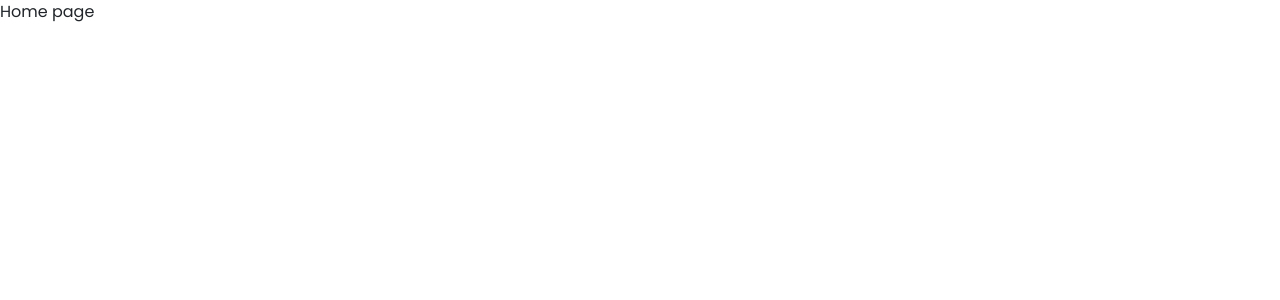
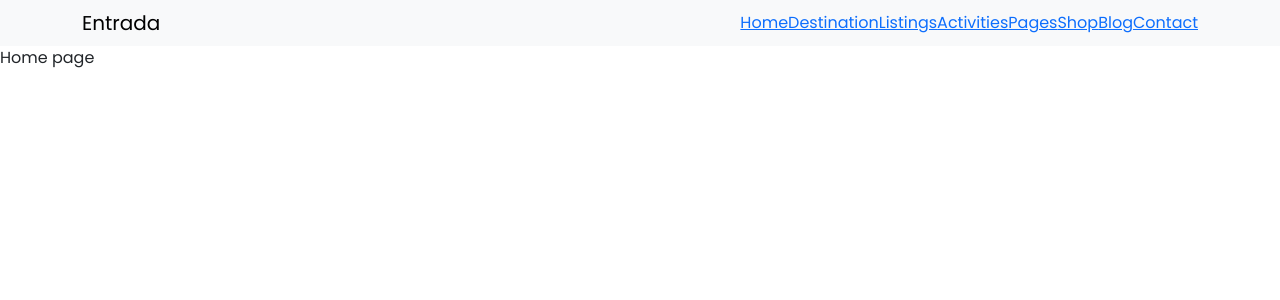
Before and after one commit to cvukxwhoo/pj-nhom2-react, a React (Vite) app: page / in a window 1280 px wide. Shown: the top 300 px of the page. Built offline with nearby package versions, Linux system fonts and the light colour scheme.

Commit message:
add defaultLayout

```diff
--- a/src/App.jsx
+++ b/src/App.jsx
@@ -1,5 +1,6 @@
 import { BrowserRouter as Router, Route, Routes } from "react-router-dom";
 import { publicRoutes } from "./routes";
+import DefaultLayout from "./components/Layout/DefaultLayout";
 
 function App() {
   return (
@@ -7,8 +8,19 @@ function App() {
       <div className="App">
         <Routes>
           {publicRoutes.map((route, index) => {
+            const Layout = route.layout || DefaultLayout;
             const Page = route.component;
-            return <Route key={index} path={route.path} element={<Page />} />;
+            return (
+              <Route
+                key={index}
+                path={route.path}
+                element={
+                  <Layout>
+                    <Page />
+                  </Layout>
+                }
+              />
+            );
           })}
         </Routes>
       </div>
--- /dev/null
+++ b/src/components/Layout/DefaultLayout/index.jsx
@@ -0,0 +1,13 @@
+import React from "react";
+import Header from "../DefaultLayout/Header";
+
+const DefaultLayout = ({ children }) => {
+  return (
+    <div>
+      <Header />
+      <div className="content-container">{children}</div>
+    </div>
+  );
+};
+
+export default DefaultLayout;
```
Also changed, not shown: src/components/Layout/DefaultLayout/Header/index.jsx (renamed from src/components/Header/index.jsx).
